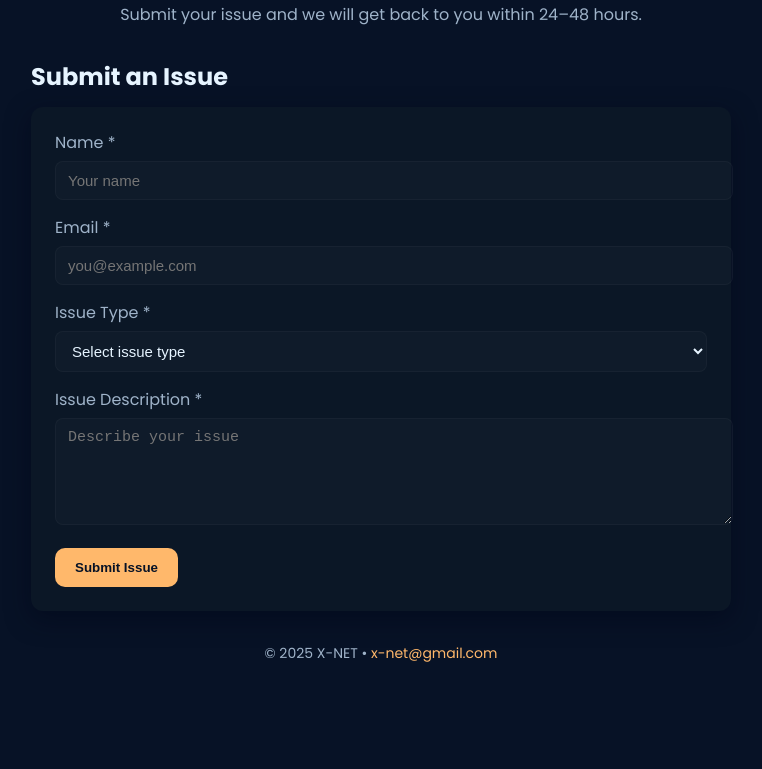
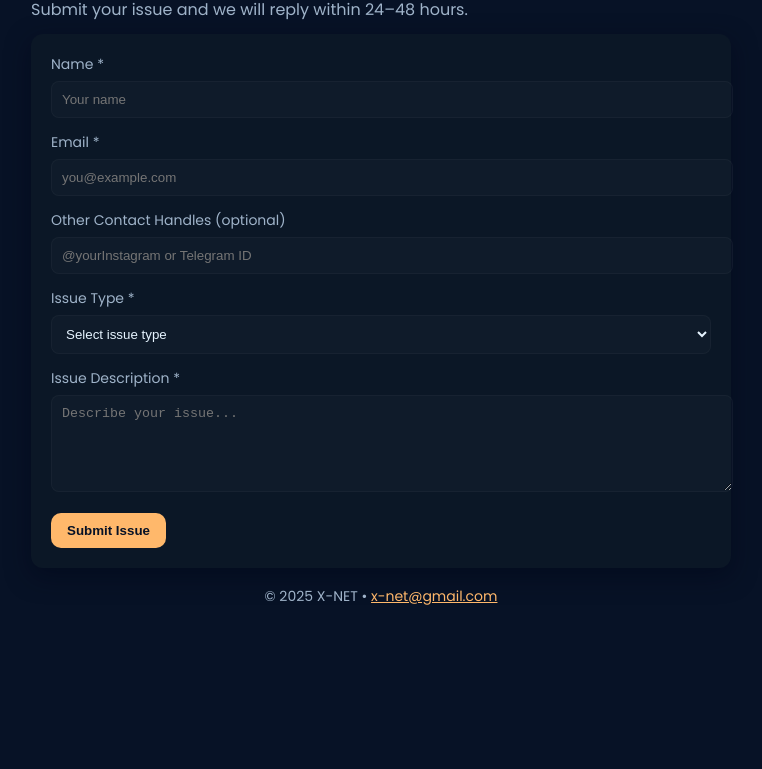
Before and after one commit to zaaidd-001/X-NET, a plain HTML site: page index.html in a window 1280 px wide. Shown: the part 87-856 px from the top of the page, without its empty margins (259-1021 px from the left). Drawn offline with Linux system fonts and the light colour scheme.

Commit message:
Update index.html
Signed-off-by: X-net <zaaidd01@gmail.com>

```diff
--- a/index.html
+++ b/index.html
@@ -1,100 +1,152 @@
 <!doctype html>
 <html lang="en">
 <head>
-<meta charset="utf-8">
-<meta name="viewport" content="width=device-width, initial-scale=1">
+<meta charset="utf-8" />
+<meta name="viewport" content="width=device-width,initial-scale=1" />
 <title>X-NET Support Portal</title>
-<meta name="description" content="Submit your social media account issues to X-NET. Get help with removals, recoveries, and verifications. Expect a reply in 24–48 hours.">
+<meta name="description" content="Submit your social media account issues to X-NET. Expect a reply in 24–48 hours." />
 <link href="https://fonts.googleapis.com/css2?family=Poppins:wght@300;400;600;700&display=swap" rel="stylesheet">
-
 <style>
   :root{
-  --bg:#071226; --surface:#0b1726; --muted:#9fb3c9; --text:#e6f4ff;
-  --accent:#ffb86b; --accent-2:#ff8a4b; --radius:12px; --max-width:700px;
+    --bg:#071226;
+    --surface:#0b1726;
+    --muted:#9fb3c9;
+    --text:#e6f4ff;
+    --accent:#ffb86b;
+    --radius:12px;
+    --max-width:700px;
     font-family:"Poppins",system-ui,sans-serif;
   }
-body{margin:0;padding:24px;background:var(--bg);color:var(--text);display:flex;justify-content:center;min-height:100vh;line-height:1.5;}
+  body{
+    margin:0;
+    padding:28px;
+    background:var(--bg);
+    color:var(--text);
+    display:flex;
+    justify-content:center;
+    min-height:100vh;
+  }
   .wrap{width:100%;max-width:var(--max-width);}
-h1,h2,h3{margin:0 0 12px 0;}
-p{margin:0 0 12px 0;}
-a{color:var(--accent);text-decoration:none;}
-.section{margin-bottom:32px;}
-.hero{text-align:center;margin-bottom:32px;}
-.hero h1{font-size:36px;}
-.hero p{color:var(--muted);}
-.btn{display:inline-flex;align-items:center;justify-content:center;padding:12px 20px;background:var(--accent);color:#071226;border:none;border-radius:10px;cursor:pointer;font-weight:700;text-decoration:none;transition:all .2s;}
-.btn:hover{background:var(--accent-2);}
-form{background:var(--surface);padding:24px;border-radius:var(--radius);box-shadow:0 8px 24px rgba(2,6,23,0.5);}
-label{display:block;margin-bottom:6px;color:var(--muted);}
-input,textarea,select{width:100%;padding:10px 12px;margin-bottom:16px;border-radius:8px;border:1px solid rgba(255,255,255,0.03);background:rgba(255,255,255,0.02);color:var(--text);font-size:15px;resize:vertical;}
-.confirmation{display:none;background:linear-gradient(180deg,rgba(255,255,255,0.02),transparent);padding:16px;border-radius:10px;text-align:center;color:var(--accent);margin-top:12px;}
-footer{text-align:center;color:var(--muted);font-size:14px;margin-top:32px;}
+  h1{margin:0 0 8px 0}
+  p{margin:0 0 12px 0;color:var(--muted)}
+  form{
+    background:var(--surface);
+    padding:20px;
+    border-radius:var(--radius);
+    box-shadow:0 8px 24px rgba(2,6,23,0.5)
+  }
+  label{display:block;color:var(--muted);margin-bottom:6px;font-size:14px}
+  input,select,textarea{
+    width:100%;
+    padding:10px;
+    border-radius:8px;
+    border:1px solid rgba(255,255,255,0.03);
+    background:rgba(255,255,255,0.02);
+    color:var(--text);
+    margin-bottom:14px
+  }
+  .btn{
+    background:var(--accent);
+    color:#071226;
+    border:none;
+    padding:10px 16px;
+    border-radius:10px;
+    cursor:pointer;
+    font-weight:700
+  }
+  .msg{display:none;padding:12px;border-radius:8px;margin-top:10px}
+  .msg.success{background:rgba(255,184,107,0.12);color:var(--accent)}
+  .msg.error{background:rgba(255,100,100,0.08);color:#ff8a8a}
+  footer{margin-top:18px;color:var(--muted);font-size:14px;text-align:center}
 </style>
 </head>
 <body>
   <div class="wrap">
+    <h1>X-NET Support Portal</h1>
+    <p>Submit your issue and we will reply within 24–48 hours.</p>
 
-  <section class="hero" aria-labelledby="hero-heading">
-    <h1 id="hero-heading">X-NET Support Portal</h1>
-    <p>Submit your issue and we will get back to you within 24–48 hours.</p>
-  </section>
-
-  <section class="section" aria-labelledby="form-heading">
-    <h2 id="form-heading">Submit an Issue</h2>
-
-    <form id="issueForm" action="https://formspree.io/f/xkgpwyzr" method="POST">
+    <!-- Form -->
+    <form id="issueForm" action="https://formspree.io/f/xkgpwyzr" method="POST" novalidate>
       <label for="name">Name *</label>
-      <input type="text" id="name" name="name" placeholder="Your name" required>
+      <input id="name" name="name" type="text" required placeholder="Your name">
 
       <label for="email">Email *</label>
-      <input type="email" id="email" name="email" placeholder="you@example.com" required>
+      <input id="email" name="email" type="email" required placeholder="you@example.com">
+
+      <label for="handles">Other Contact Handles (optional)</label>
+      <input id="handles" name="handles" type="text" placeholder="@yourInstagram or Telegram ID">
 
       <label for="type">Issue Type *</label>
       <select id="type" name="type" required>
         <option value="" disabled selected>Select issue type</option>
-        <option value="Removals">Removals</option>
-        <option value="Recoveries">Recoveries</option>
-        <option value="Verification">Verification</option>
-        <option value="Other">Other</option>
+        <option>Removals</option>
+        <option>Recoveries</option>
+        <option>Verification</option>
+        <option>Other</option>
       </select>
 
       <label for="description">Issue Description *</label>
-      <textarea id="description" name="description" rows="5" placeholder="Describe your issue" required></textarea>
+      <textarea id="description" name="description" rows="5" required placeholder="Describe your issue..."></textarea>
 
       <button type="submit" class="btn">Submit Issue</button>
-      <div class="confirmation" id="confirmation">
-        ✅ Thank you! Your issue has been submitted. Expect a reply in 24–48 hours.
+
+      <div id="successMsg" class="msg success" role="status" aria-live="polite">
+        ✅ Thank you — we received your issue. Expect a reply in 24–48 hours.
       </div>
+      <div id="errorMsg" class="msg error" role="alert" aria-live="assertive"></div>
     </form>
-  </section>
 
-  <footer>
-    © <span id="year"></span> X-NET • <a href="mailto:x-net@gmail.com">x-net@gmail.com</a>
-  </footer>
+    <footer>© <span id="year"></span> X-NET • <a href="mailto:x-net@gmail.com" style="color:var(--accent)">x-net@gmail.com</a></footer>
   </div>
 
 <script>
   document.getElementById('year').textContent = new Date().getFullYear();
 
   const form = document.getElementById('issueForm');
-const confirmation = document.getElementById('confirmation');
+  const successMsg = document.getElementById('successMsg');
+  const errorMsg = document.getElementById('errorMsg');
 
-form.addEventListener('submit', async function(e){
+  form.addEventListener('submit', async (e) => {
     e.preventDefault();
+    successMsg.style.display = 'none';
+    errorMsg.style.display = 'none';
+    errorMsg.textContent = '';
+
+    if (!form.checkValidity()) {
+      form.reportValidity();
+      return;
+    }
+
     const data = new FormData(form);
+
     try {
-    const response = await fetch(form.action, {
-      method: form.method,
-      body: data
+      const res = await fetch(form.action, {
+        method: 'POST',
+        body: data,
+        headers: {'Accept': 'application/json'}
       });
-    if(response.ok){
+
+      if (res.ok) {
         form.reset();
-      confirmation.style.display = 'block';
-    } else {
-      alert('Oops! There was a problem submitting your issue.');
+        successMsg.style.display = 'block';
+        setTimeout(()=> successMsg.style.display='none',10000);
+        return;
       }
-  } catch(err){
-    alert('Network error! Please try again later.');
+
+      if (res.status === 422) {
+        const json = await res.json().catch(()=>null);
+        errorMsg.textContent = json?.errors?.map(e=>e.message).join(' — ') || 'Validation failed.';
+        errorMsg.style.display = 'block';
+        return;
+      }
+
+      errorMsg.textContent = 'Server error: '+res.status+' — please try again later.';
+      errorMsg.style.display = 'block';
+
+    } catch (err) {
+      console.error('Fetch error:', err);
+      errorMsg.textContent = 'Network error — please check your connection or contact x-net@gmail.com.';
+      errorMsg.style.display = 'block';
     }
   });
 </script>
```
Lines whose indentation alone changed are shown as unchanged.
